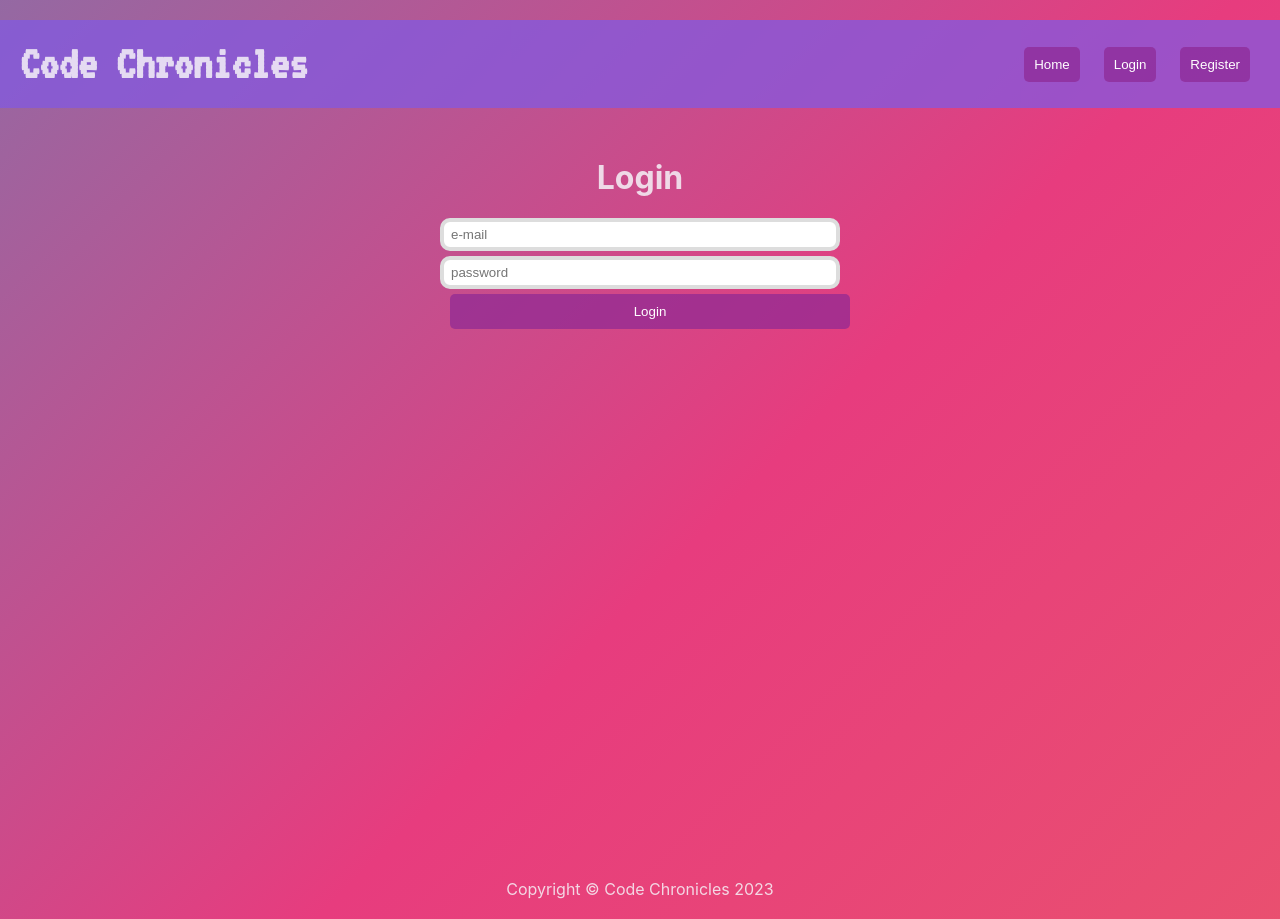
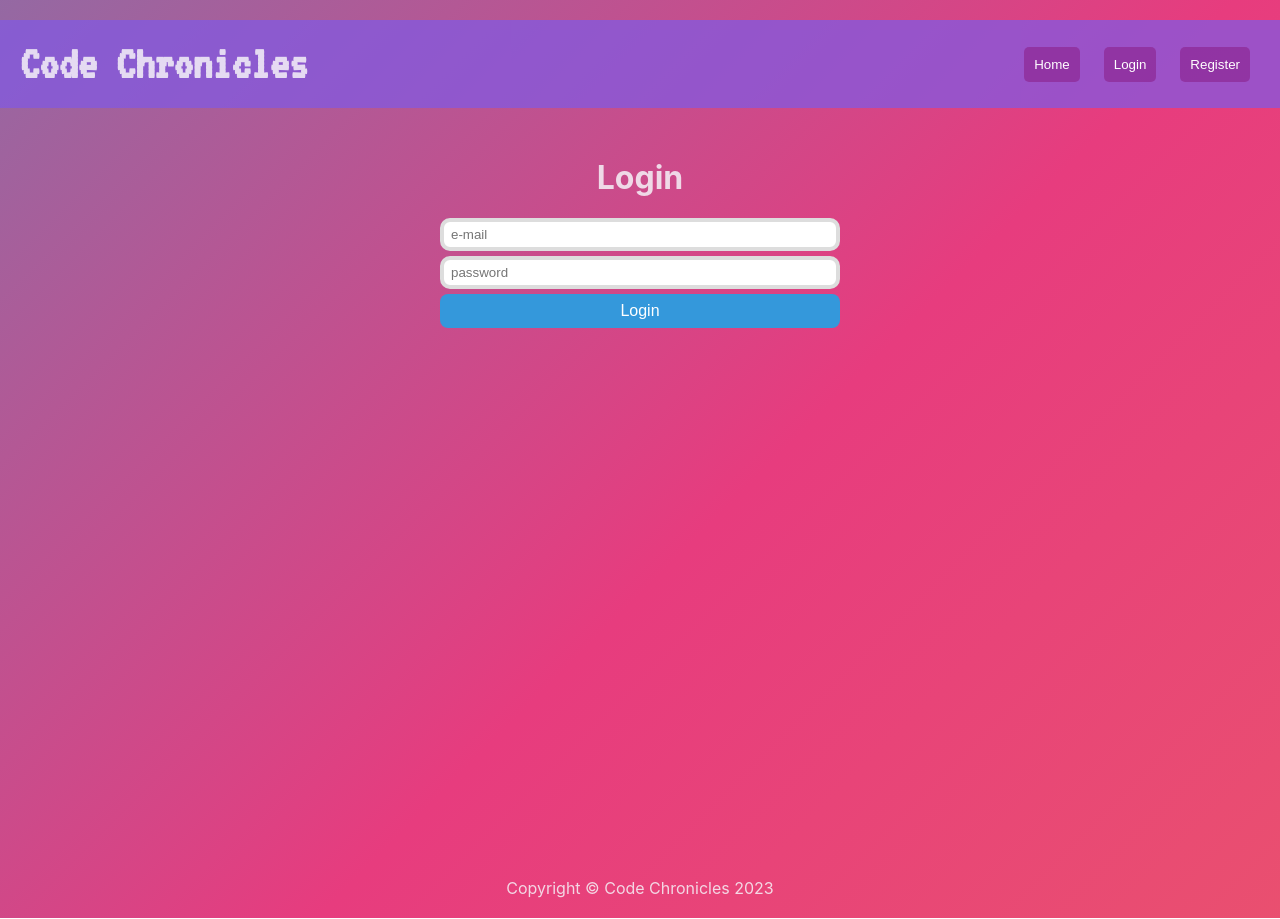
Before and after one commit to Misachka/CodeChronicles, a React (Vite) app in the folder client/: page /login in a window 1280 px wide. Built offline with nearby package versions, Linux system fonts and the light colour scheme; a web font is replaced by a local one.

Commit message:
fixed the login/register-btns

```diff
--- a/client/src/App.css
+++ b/client/src/App.css
@@ -266,6 +266,54 @@ div.post-page a.edit-btn{
 a svg{
   height:20px;
 }
+#login-btn {
+  /* Center the button */
+  display: block;
+  margin: 0 auto;
+
+  /* Apply rounded corners */
+  border-radius: 0.50rem;
+
+  /* Additional styles for button appearance */
+  /* Add your desired background, text color, padding, etc. */
+  background-color: #3498db;
+  color: white;
+  padding: 0.5rem 1rem;
+  font-size: 1rem;
+  border: none;
+  cursor: pointer;
+
+  /* Hover effect */
+  transition: background-color 0.3s ease;
+}
+#register-btn {
+  /* Center the button */
+  display: block;
+  margin: 0 auto;
+
+  /* Apply rounded corners */
+  border-radius: 0.50rem;
+
+  /* Additional styles for button appearance */
+  /* Add your desired background, text color, padding, etc. */
+  background-color: #3498db;
+  color: white;
+  padding: 0.5rem 1rem;
+  font-size: 1rem;
+  border: none;
+  cursor: pointer;
+
+  /* Hover effect */
+  transition: background-color 0.3s ease;
+}
+
+#register-btn:hover {
+  background-color: #2980b9;
+}
+
+#register-btn:hover {
+  background-color: #2980b9;
+}
 
 .footer {
   text-align: center;
--- a/client/src/pages/LoginPage.jsx
+++ b/client/src/pages/LoginPage.jsx
@@ -50,7 +50,7 @@ export default function LoginPage() {
         value={password}
         onChange={(ev) => setPassword(ev.target.value)}
       />
-      <button type="submit" disabled={loading}>
+      <button id="login-btn" type="submit" disabled={loading}>
         {loading ? 'Logging in...' : 'Login'}
       </button>
       {error && <p>Error: Incorrect Password</p>}
--- a/client/src/pages/RegisterPage.jsx
+++ b/client/src/pages/RegisterPage.jsx
@@ -57,7 +57,7 @@ export default function RegisterPage() {
         value={email}
         onChange={(ev) => setEmail(ev.target.value)}
       />
-      <button type="submit" disabled={loading}>
+      <button id="register-btn" type="submit" disabled={loading}>
         {loading ? "Registering..." : "Register"}
       </button>
       {error && <p>Error: {error.message}</p>}
```
